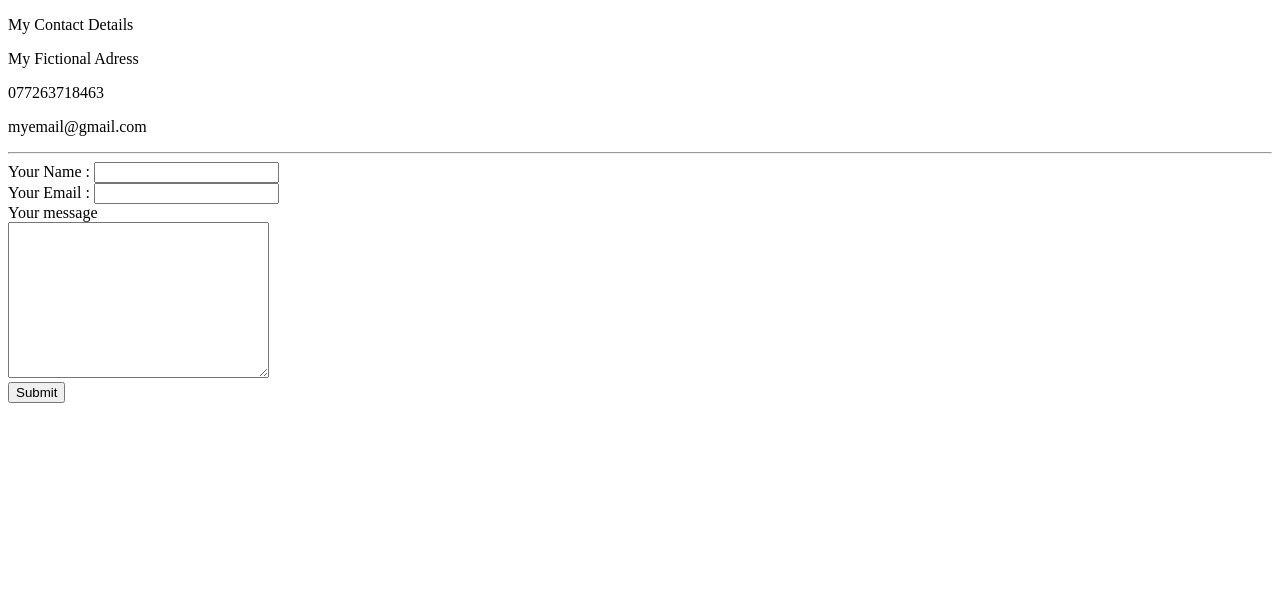
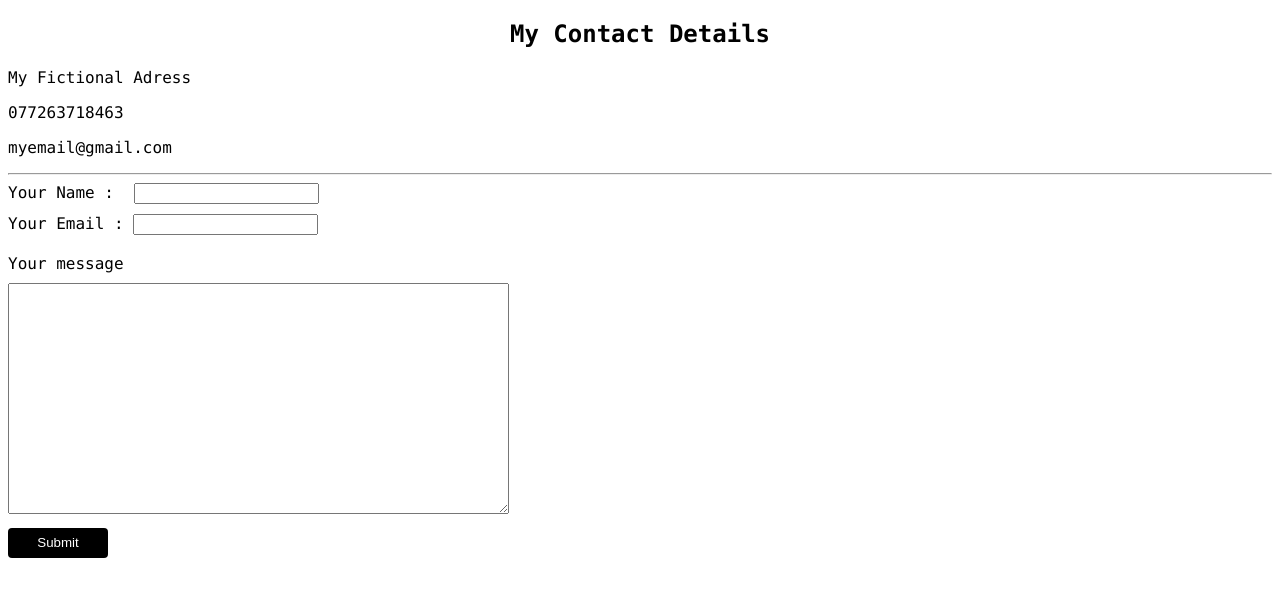
Before and after one commit to Abed-chdGod-srv/cv, a plain HTML site: page contact.html in a window 1280 px wide. Drawn offline with Linux system fonts and the light colour scheme.

Commit message:
Update contact.html

```diff
--- a/contact.html
+++ b/contact.html
@@ -4,20 +4,20 @@
     <meta charset="utf-8">
     <title>contact</title>
   </head>
-  <body>
-    <p>My Contact Details</p>
+  <body  style="font-family:consolas;">
+    <h2 align="center"  >My Contact Details</h2>
     <p>My Fictional Adress</p>
     <p>077263718463</p>
     <p>myemail@gmail.com</p>
     <hr>
-    <form  action="index.html" method="post" >
+    <form  action="index.html" method="post"  >
       <label for="">Your Name :</label>
-      <input type="text" name="yourName" value=""><br>
+      <input type="text"  style ="margin-left:10px" name="yourName"value=""><br>
       <label for="">Your Email :</label>
-      <input type="email" name="yourEmail" value=""><br>
+      <input type="email" style="margin-top:10px;" name="yourEmail" value=""><br><br>
       <label for="">Your message</label><br>
-      <textarea name="yourmessage" rows="10" cols="30"></textarea><br>
-      <input type="Submit" name="" value="Submit">
+      <textarea name="yourmessage" rows="15" style="margin-top:10px" cols="60px"></textarea><br>
+      <input type="Submit" name="" style="margin-top:10px ;background-color:#000000;color:#ffffff; border:none; border-radius:4px; width:100px ;height:30px" value="Submit">
     </form>
 
   </body>
```
